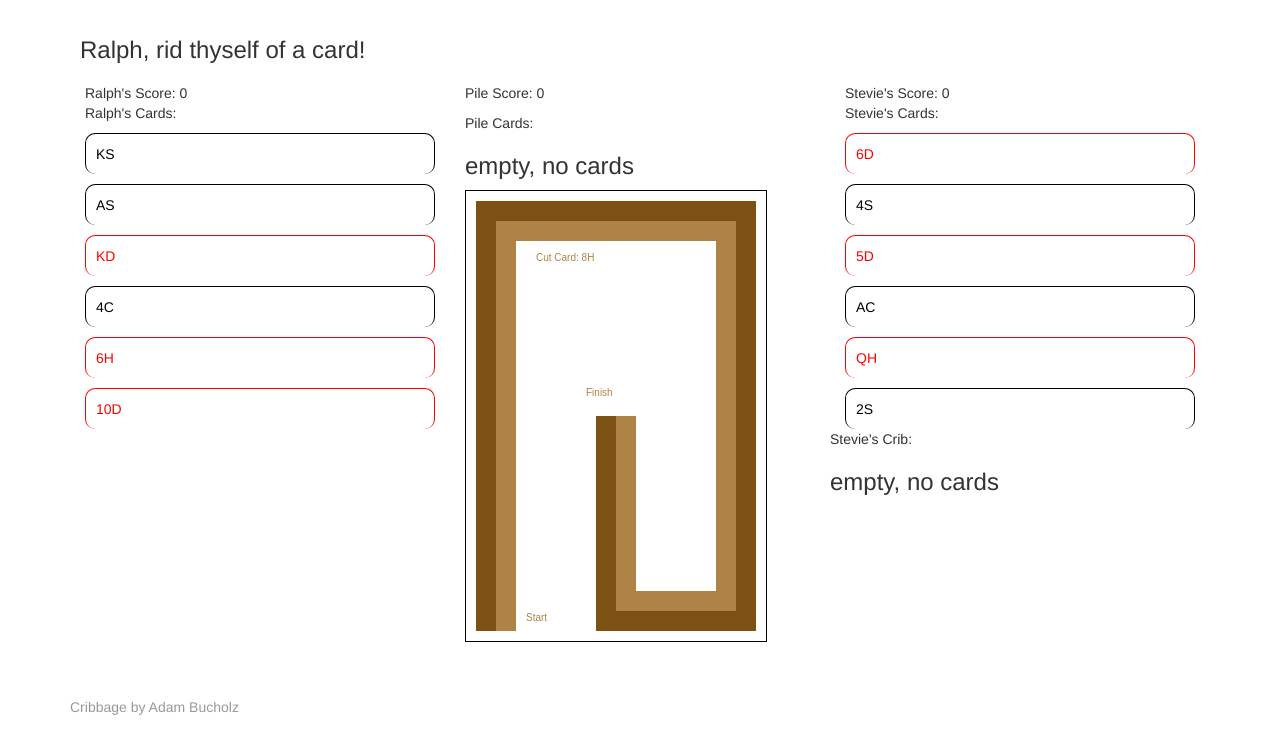
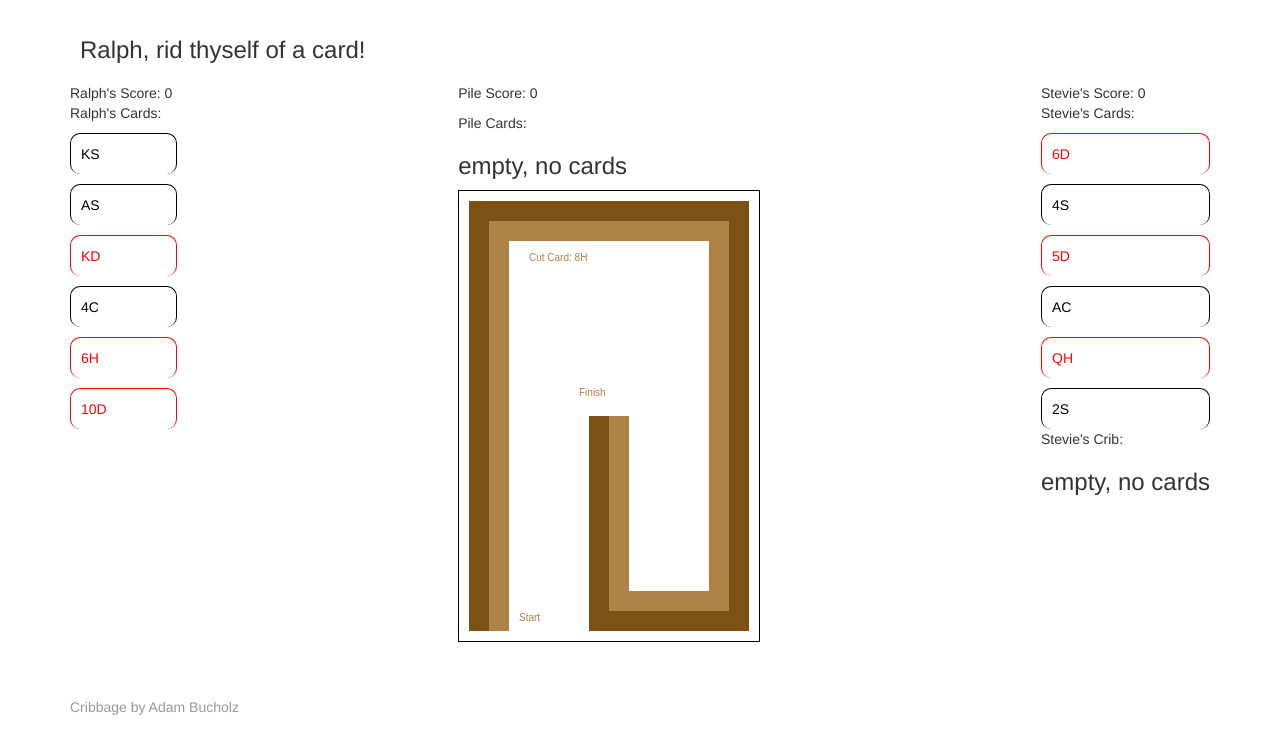
Before and after one commit to buchowski/cribbage, a plain HTML site: page index.html in a window 1280 px wide. Both pictures are taken after a click on the button "Start Game". Shown: the part 53-800 px from the top of the page. Drawn offline with nearby package versions, Linux system fonts and the light colour scheme; a web font is replaced by a local one.

```diff
--- a/cribbage.css
+++ b/cribbage.css
@@ -64,3 +64,7 @@
 #player2_score span{
 	padding-right: 5px;
 }
+#game {
+	display: flex;
+	justify-content: space-between;
+}
--- a/index.html
+++ b/index.html
@@ -47,7 +47,6 @@
 
 			if (hasGameStarted) {
 				ui = controller.view.renders()["game_template"]({ game });
-				ui += controller.view.renders()["crib_template"]({ game });
 			} else {
 				ui = controller.view.renders()["new_player_template"]({duration});
 			}
--- a/view.js
+++ b/view.js
@@ -72,8 +72,10 @@
 			game_template: function ({game}) {
 				const isDiscarding = game.state === STATE.discarding;
 				const onCardClick = isDiscarding ? 'controller.discard_card' : 'controller.play_card';
-				const playerOneCardClick = `${onCardClick}('${game.players[0].id}'`;
-				const playerTwoCardClick = `${onCardClick}('${game.players[1].id}'`;
+				const playerOne = game.players[0];
+				const playerTwo = game.players[1];
+				const playerOneCardClick = `${onCardClick}('${playerOne.id}'`;
+				const playerTwoCardClick = `${onCardClick}('${playerTwo.id}'`;
 
 				return 	"<div id='prompt'>" +
 							"<h3>" +
@@ -81,24 +83,30 @@
 							"</h3>" +
 						"</div>" +
 						"<div id='game'>" +
-							"<div class='col-md-4' id='" + game.players[0].id + "'>" +
-									view.renders()["player_template"].call(game.players[0]) +
-									view.renders()["hand_template"].call(game.players[0].hand, playerOneCardClick) +
+							"<div class='' id='" + playerOne.id + "'>" +
+									view.renders()["player_template"].call(playerOne) +
+									view.renders()["hand_template"].call(playerOne.hand, playerOneCardClick) +
+									view.renders()["crib_template"]({ game, player: playerOne }) +
 							"</div>" +
-							"<div class='col-md-4' id='pile'>" +
+							"<div class='' id='pile'>" +
 									"<p>Pile Score: " + game.pile.score + "</p>" +
 									"<p>Pile Cards:</p>" +
 									view.renders()["hand_template"].call(game.pile) +
 									"<canvas id='board' width='' height=''>Your browser cannot display the game board!</canvas>" +
 							"</div>" +
-							"<div class='col-md-4' id='" + game.players[1].id +"'>" +
-									view.renders()["player_template"].call(game.players[1]) +
-									view.renders()["hand_template"].call(game.players[1].hand, playerTwoCardClick) +
+							"<div class='' id='" + playerTwo.id +"'>" +
+									view.renders()["player_template"].call(playerTwo) +
+									view.renders()["hand_template"].call(playerTwo.hand, playerTwoCardClick) +
+									view.renders()["crib_template"]({ game, player: playerTwo }) +
 							"</div>" +
 						"</div>";
 			},
-			crib_template: function ({ game }) {
+			crib_template: function ({ game, player }) {
+				const isPlayerDealer = player.id === game.dealer.id;
 				const onCardClick = 'controller.noop';
+
+				if (!isPlayerDealer) return '';
+
 				return "<div id='crib'><p>" + game.dealer.name + "'s Crib: </p>" +
 					view.renders()["hand_template"].call(game.dealer.crib, onCardClick ) +
 				"</div>";
```
